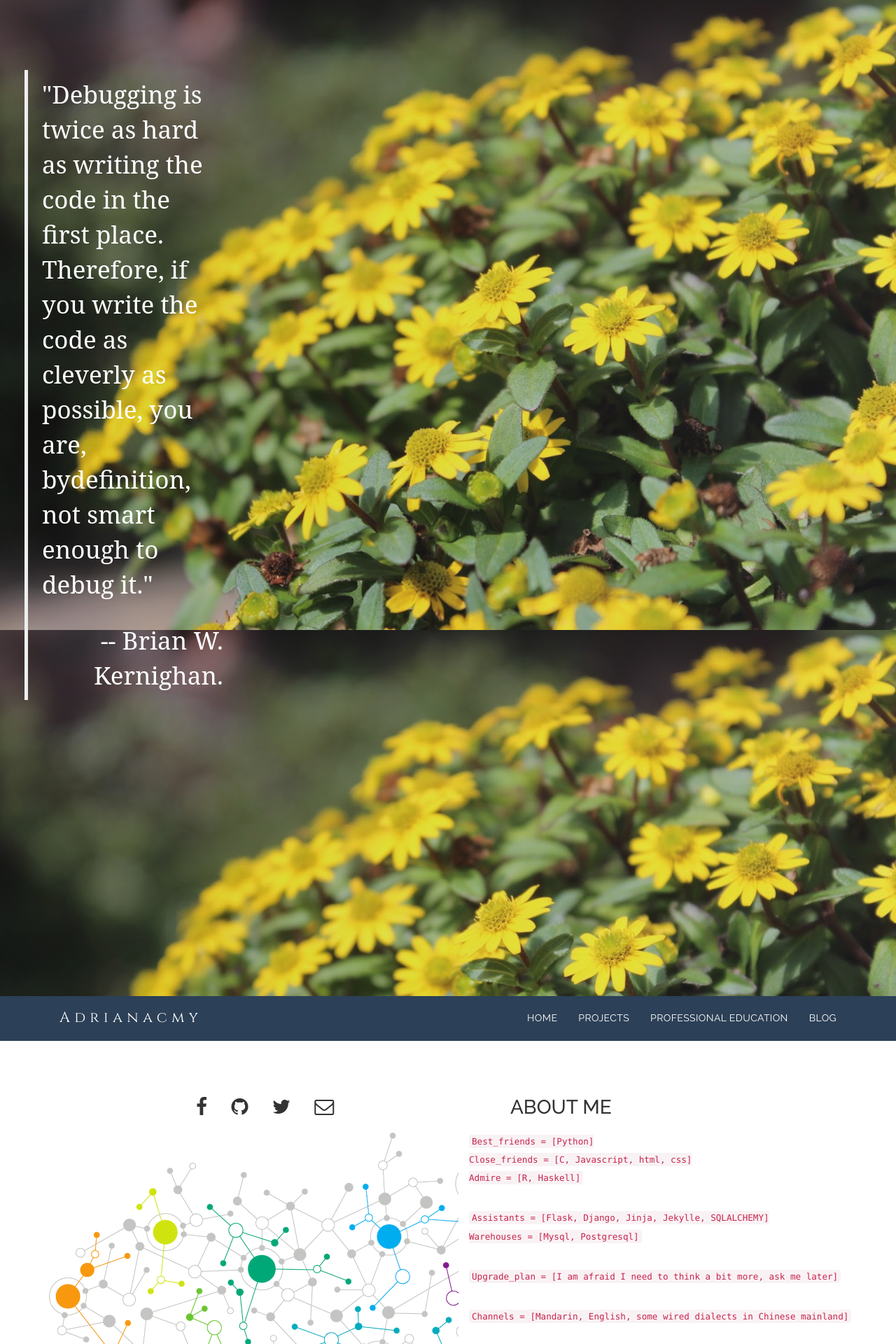
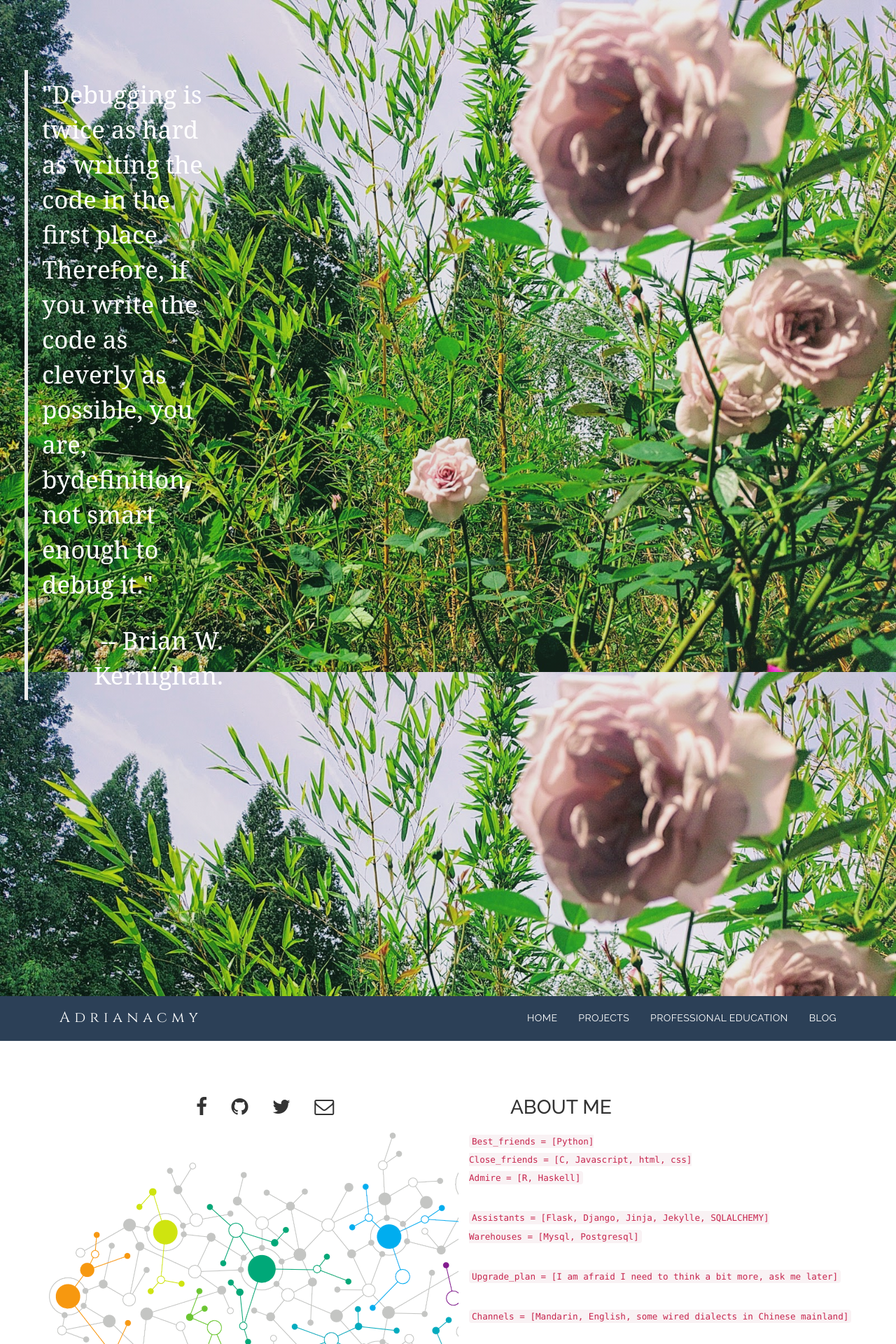
Before and after one commit to Adrianacmy/Adriana.github.io, a Jekyll site: the page built from index.html, in a window 1280 px wide. Shown: the top 1920 px of the page at 70% size. Built offline with Jekyll 4.4.1, drawn with Linux system fonts in a browser that asks for light colours; nearby versions of some CDN libraries.

Commit message:
change slider

```diff
--- a/static/css/style.css
+++ b/static/css/style.css
@@ -487,7 +487,7 @@ footer span{
 /*Slider
 -------------------------------*/
 #slider {
-  background: url("../img/slider-bg.jpg") no-repeat;
+  background: url("../img/slider-bg2.jpg") no-repeat;
   background-size: cover;
   background-attachment: fixed;
   background-position: 10% 0%;
```
